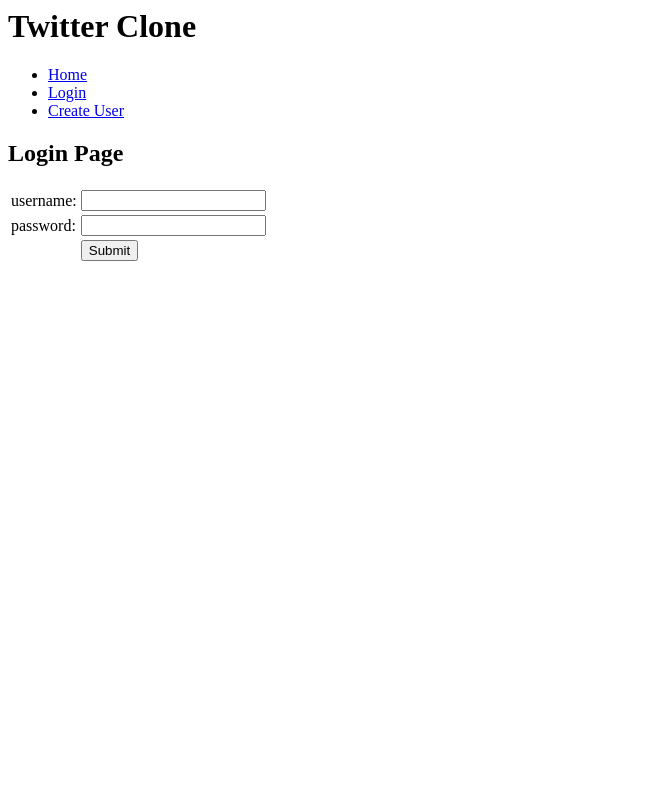
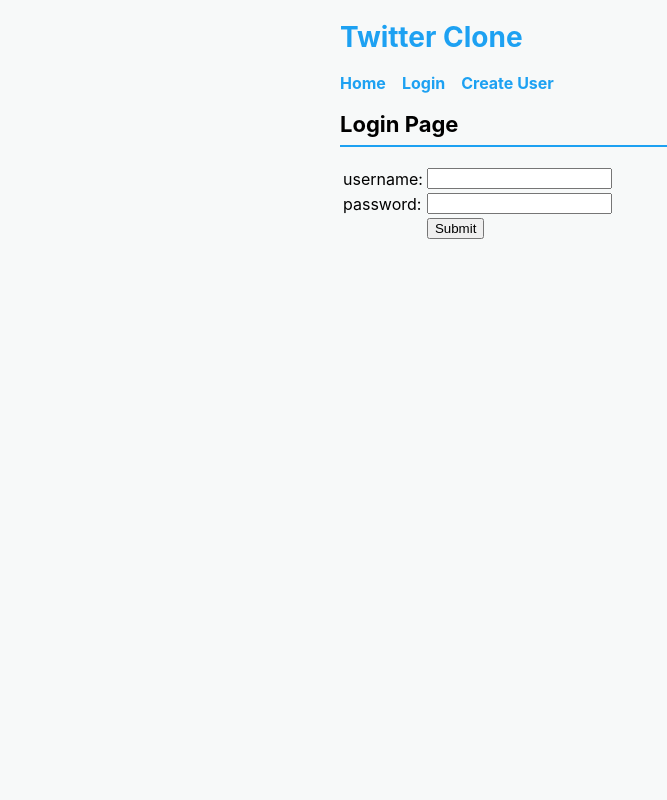
Before and after one commit to avankomen25/Twitter-Clone, a FastAPI app: page /login in a window 1280 px wide. Shown: the whole page, without its empty margins (0-667 px from the left). Run offline with FastAPI, Linux system fonts and the light colour scheme.

Commit message:
adding stuff for lab

```diff
--- a/main.py
+++ b/main.py
@@ -5,10 +5,12 @@
 from fastapi import FastAPI, Request
 from fastapi.responses import HTMLResponse
 from fastapi.templating import Jinja2Templates
+from fastapi.staticfiles import StaticFiles
 import uvicorn
 import sqlite3
 
 app = FastAPI()
+app.mount('/static', StaticFiles(directory='static'), name='static')
 templates = Jinja2Templates(directory='templates')
 
 def check_credentials(request: Request):
@@ -47,9 +49,20 @@
     con = sqlite3.connect('twitter_clone.db')
     cur = con.cursor()
     sql = """
-    SELECT username FROM users WHERE id=1;
+    SELECT messages.message, messages.created_at, users.username, users.age
+    FROM messages
+    JOIN users ON messages.sender_id = users.id
+    ORDER BY messages.created_at DESC;
     """
-    # cur.execute(sql)
+    cur.execute(sql)
+    rows = cur.fetchall()
+    con.close()
+
+    messages = [
+        {'message': r[0], 'created_at': r[1], 'username': r[2], 'age': r[3]}
+        for r in rows
+    ]
+
     # for row in cur.fetchall():
         # username = row[0]
 
@@ -60,11 +73,12 @@
         context={
             'is_logged_in': check_credentials(request),
             'username': check_credentials(request),
+            'messages': messages,
         }
     )
 
 @app.get('/logout', response_class=HTMLResponse)
-async def login(request: Request):
+async def logout(request: Request):
     response = templates.TemplateResponse(
         request=request,
         name='logout.html',
@@ -87,6 +101,26 @@
     response.set_cookie(key='password', value=request.query_params.get('password'))
     return response
 
+@app.get('/create_message', response_class=HTMLResponse)
+async def create_message(request: Request):
+    return templates.TemplateResponse(
+        request=request,
+        name='create_message.html',
+        context={
+            'is_logged_in': check_credentials(request)
+        }
+    )
+
+@app.get('/create_user', response_class=HTMLResponse)
+async def create_user(request: Request):
+    return templates.TemplateResponse(
+        request=request,
+        name='create_user.html',
+        context={
+            'is_logged_in': check_credentials(request)
+        }
+    )
+
 
 if __name__ == '__main__':
     uvicorn.run("main:app", host='127.0.0.1', port=8080, reload=True)
--- /dev/null
+++ b/static/styles.css
@@ -0,0 +1,53 @@
+body {
+    font-family: -apple-system, BlinkMacSystemFont, 'Segoe UI', sans-serif;
+    max-width: 600px;
+    margin: 0 auto;
+    padding: 20px;
+    background-color: #f7f9f9;
+}
+
+h1 {
+    color: #1da1f2;
+    font-size: 28px;
+}
+
+ul {
+    list-style: none;
+    padding: 0;
+    display: flex;
+    gap: 16px;
+}
+
+ul a {
+    color: #1da1f2;
+    text-decoration: none;
+    font-weight: bold;
+}
+
+ul a:hover {
+    text-decoration: underline;
+}
+
+img {
+    width: 80px;
+    display: block;
+    margin: 10px 0 20px 0;
+}
+
+h2 {
+    font-size: 22px;
+    border-bottom: 2px solid #1da1f2;
+    padding-bottom: 8px;
+}
+
+div {
+    background: white;
+    border: 1px solid #e1e8ed;
+    border-radius: 12px;
+    padding: 12px 16px;
+    margin-bottom: 10px;
+}
+
+hr {
+    display: none;
+}
--- a/templates/base.html
+++ b/templates/base.html
@@ -1,6 +1,7 @@
 <html>
     <head>
         <title>Twitter Clone</title>
+        <link rel="stylesheet" href="/static/styles.css">
     </head>
     <body>
         <h1>Twitter Clone</h1>
```
Also changed, not shown: templates/index.html (+9 -1 lines), README.md (added), labsubmission.png (added), static/Logo_of_Twitter.png (added), 1 other file.
